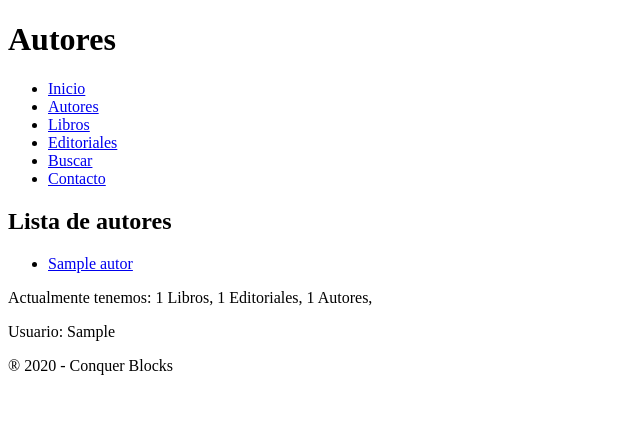
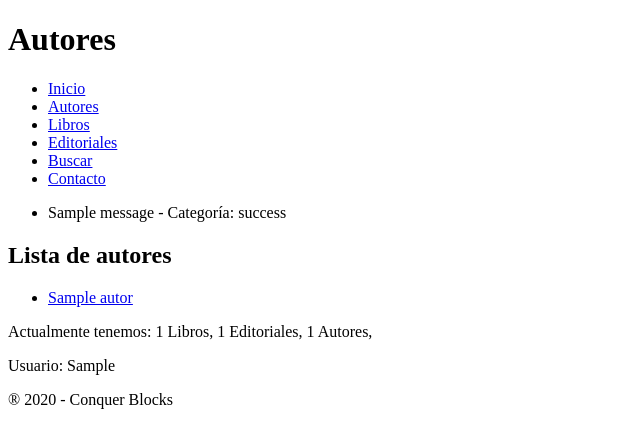
Before and after one commit to davidmartisangu/django_biblioteca, a Django app: template biblioteca/biblioteca/templates/autores/AutorList.html in a window 1280 px wide. Shown: the top 448 px of the page, without its empty margins (0-640 px from the left). Run offline with Django 3.2, Linux system fonts and the light colour scheme; the template is opened without the code that fills it: most values are stand-ins (such as "Sample title", 1, 10 or a date in 2020); one stand-in notice (Sample message) is shown.

Commit message:
Adding messages and tags

```diff
--- a/biblioteca/biblioteca/form.py
+++ b/biblioteca/biblioteca/form.py
@@ -13,6 +13,6 @@ class ContactForm(forms.Form):
 
     def clean_email(self):
         email = self.cleaned_data.get("email")
-        if "prueba" in email:
+        if "probando" in email:
             raise forms.ValidationError("El email no parece ser correcto")
         return email
--- a/biblioteca/biblioteca/templates/_includes/_menu_principal.html
+++ b/biblioteca/biblioteca/templates/_includes/_menu_principal.html
@@ -10,3 +10,13 @@
 {% if request.user.is_authenticated %}
   <p>Usuario logueado: {{request.user.email}}</p>
 {% endif %}
+
+{% if messages %}
+  <section class="messages">
+    <ul>
+      {% for message in messages %}
+        <li class="message {{message.tags}}">{{ message }} - Categoría: {{message.tags}}</li>
+      {% endfor %}
+    </ul>
+  </section>
+{% endif %}
--- a/biblioteca/biblioteca/templates/general/layout.html
+++ b/biblioteca/biblioteca/templates/general/layout.html
@@ -4,6 +4,15 @@
     <meta charset="UTF-8">
     <meta name="viewport" content="width=device-width, initial-scale=1.0">
     <title>{% block head_title %}Título base{% endblock %}</title>
+    <style>
+        .message.info{
+            background-color: #40a8f6;
+        }
+
+        .message.error{
+            background-color: red;
+        }
+    </style>
 </head>
 
 <body>
--- a/biblioteca/biblioteca/views.py
+++ b/biblioteca/biblioteca/views.py
@@ -2,12 +2,13 @@ from django.shortcuts import render     #clase 13
 from books.models import Autor, Libro, Editorial
 from books.forms import SearchForm
 from .form import ContactForm
-
+from django.contrib import messages
 
 #Vistas generales de la aplicación
 
 def home_view(request):
     return render(request, "general/home.html")
+
 
 # def contacto_view(request):
 #     if request.POST:
@@ -91,8 +92,9 @@ def contacto_view(request):
 
             context = {
                 'formulario': formulario,
-                'success': True
             }
+
+            messages.info(request, "El correo se ha enviado correctamente")
 
             return render(request, "general/contacto.html", context)
 
--- a/biblioteca/requirements.txt
+++ b/biblioteca/requirements.txt
@@ -1,3 +1,4 @@
+Django==5.0.7
 asgiref==3.8.1
-Django==5.0.7
 sqlparse==0.5.0
+django-debug-toolbar==4.4.6
```
